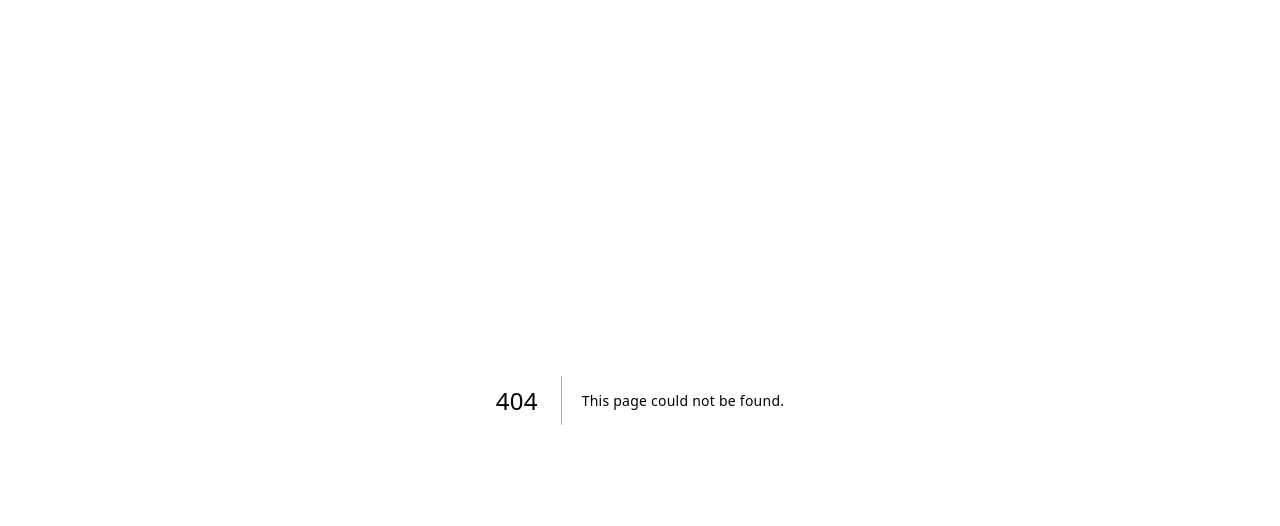
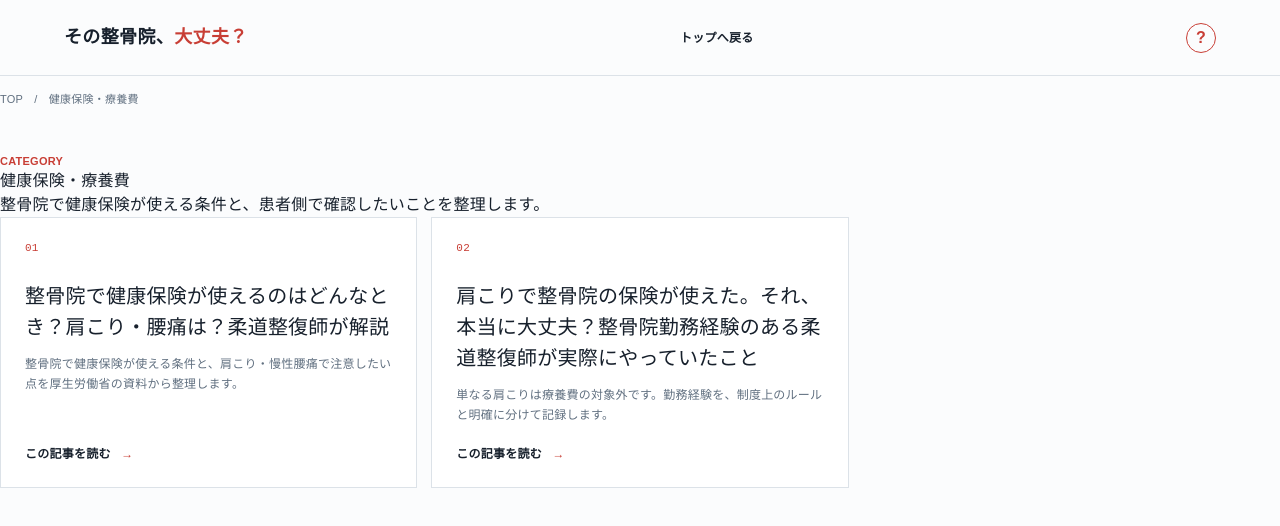
Before and after one commit to Shohei-yokoyoko/seikotsuin-daijobu, a Next.js app: page /categories/health-insurance in a window 1280 px wide. Before the commit this address had no page. Shown: the top 526 px of the page. Built offline with nearby package versions, Linux system fonts and the light colour scheme.

Commit message:
健康保険・療養費カテゴリー一覧を追加

```diff
--- /dev/null
+++ b/app/categories/health-insurance/page.tsx
@@ -0,0 +1,27 @@
+import Link from "next/link";
+import {posts} from "../../articles/data";
+
+export default function HealthInsuranceCategoryPage(){
+  const categoryPosts=posts.filter(post=>post.category==="健康保険・療養費");
+  return <>
+    <header className="site-header">
+      <Link href="/" className="brand">その整骨院、<b>大丈夫？</b></Link>
+      <nav><Link href="/">トップへ戻る</Link></nav>
+      <span className="header-mark">?</span>
+    </header>
+    <main className="category-page">
+      <div className="breadcrumb"><Link href="/">TOP</Link>　/　健康保険・療養費</div>
+      <p className="article-category">CATEGORY</p>
+      <h1>健康保険・療養費</h1>
+      <p className="category-lead">整骨院で健康保険が使える条件と、患者側で確認したいことを整理します。</p>
+      <div className="published-grid">
+        {categoryPosts.map((post,index)=><Link className="published-card" href={"/articles/"+post.slug} key={post.slug}>
+          <span>0{index+1}</span>
+          <h3>{post.title}</h3>
+          <p>{post.description}</p>
+          <b>この記事を読む <i>→</i></b>
+        </Link>)}
+      </div>
+    </main>
+  </>
+}
```
